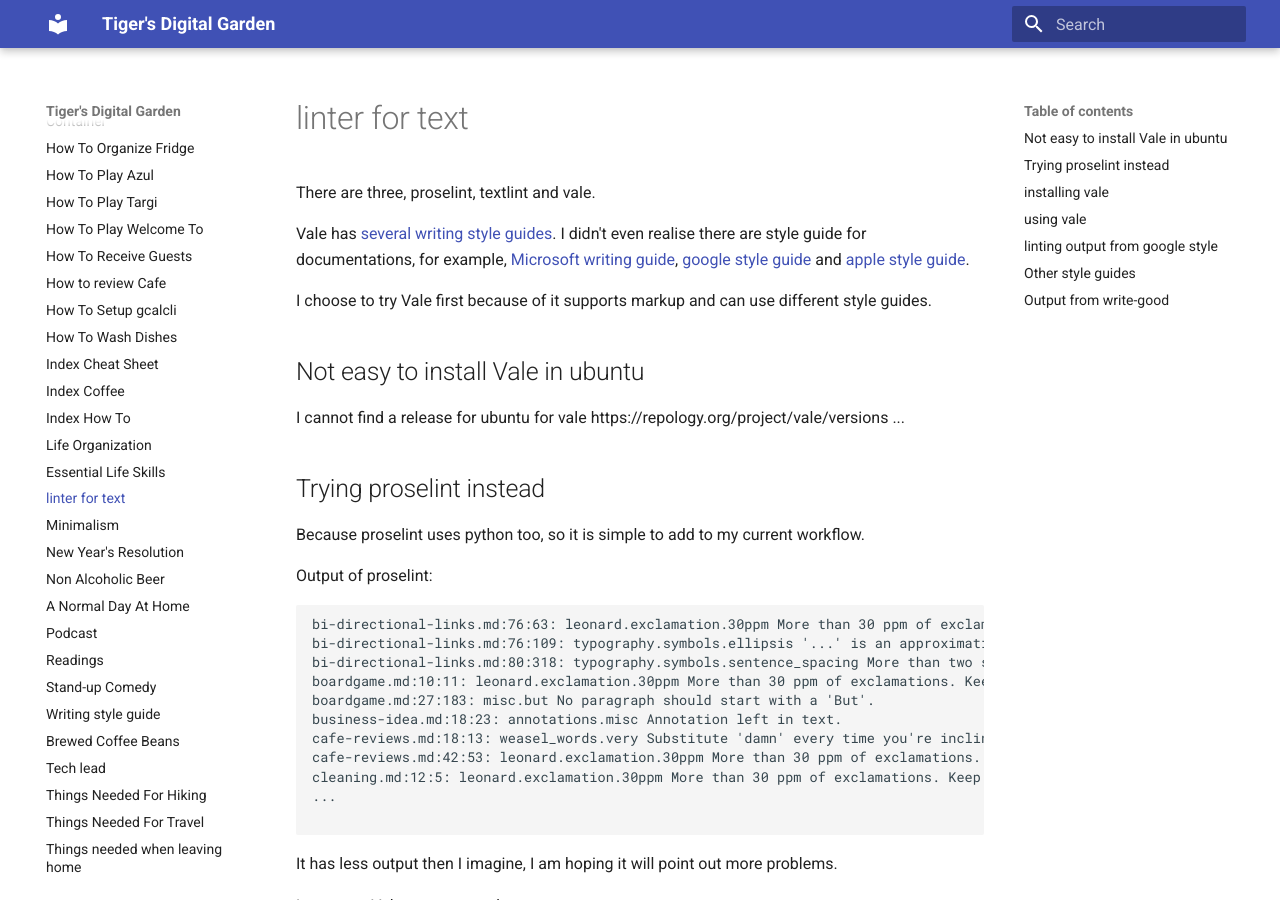
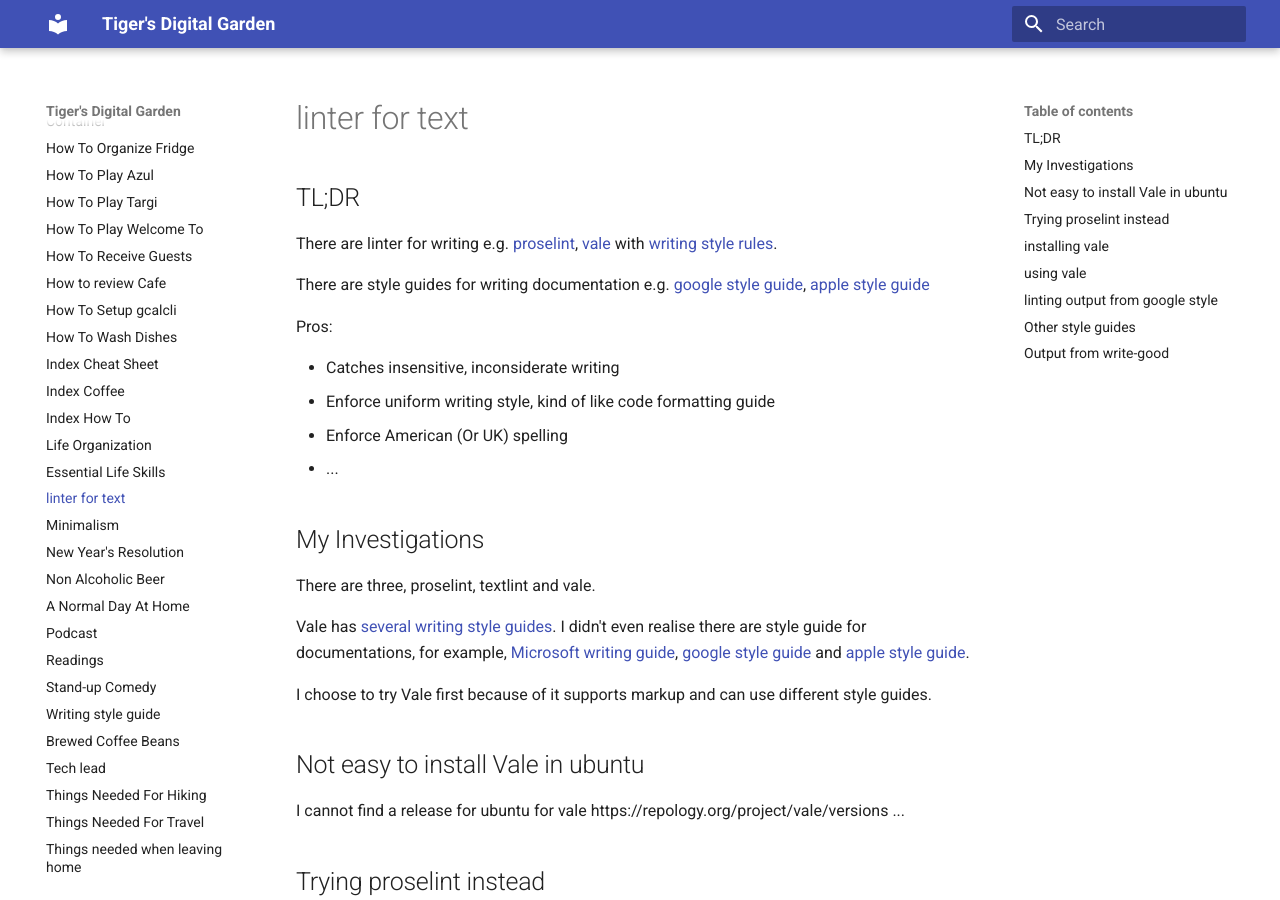
Before and after one commit to ynotstartups/notes, an MkDocs documentation site: the page built from notes/linter-for-text.md, in a window 1280 px wide and 900 px high. Built offline with MkDocs 1.6.1 and Material for MkDocs 9.7.7, drawn with Linux system fonts in a browser that asks for light colours.

Commit message:
add summary

```diff
--- a/notes/linter-for-text.md
+++ b/notes/linter-for-text.md
@@ -1,4 +1,20 @@
 # linter for text
+
+## TL;DR
+
+There are linter for writing e.g. [proselint](https://github.com/amperser/proselint), [vale](https://github.com/errata-ai/vale) with [writing style rules](https://github.com/errata-ai/styles).
+
+There are style guides for writing documentation e.g. [google style guide](https://developers.google.com/style/), [apple style guide](https://help.apple.com/applestyleguide/)
+
+Pros:
+
+- Catches insensitive, inconsiderate writing
+- Enforce uniform writing style, kind of like code formatting guide
+- Enforce American (Or UK) spelling
+- ...
+
+
+## My Investigations
 
 There are three, proselint, textlint and vale.
 
```
